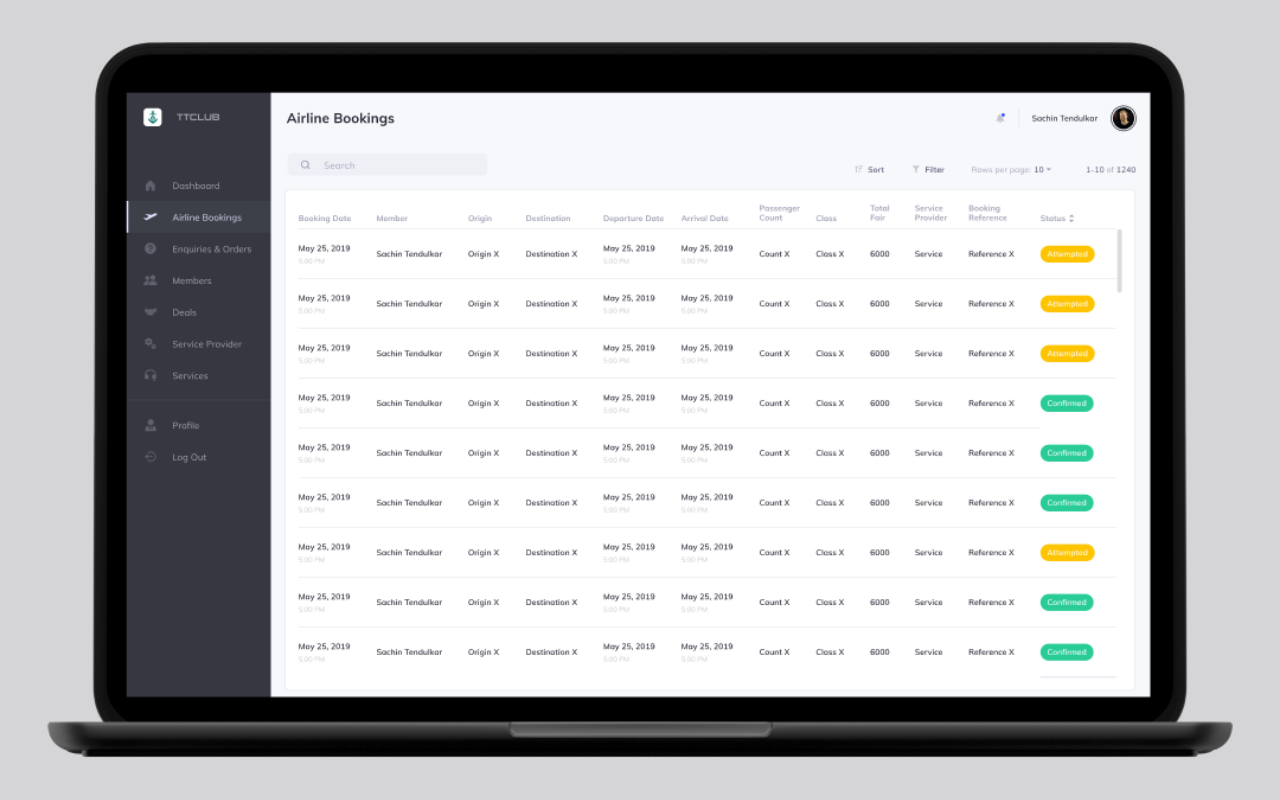
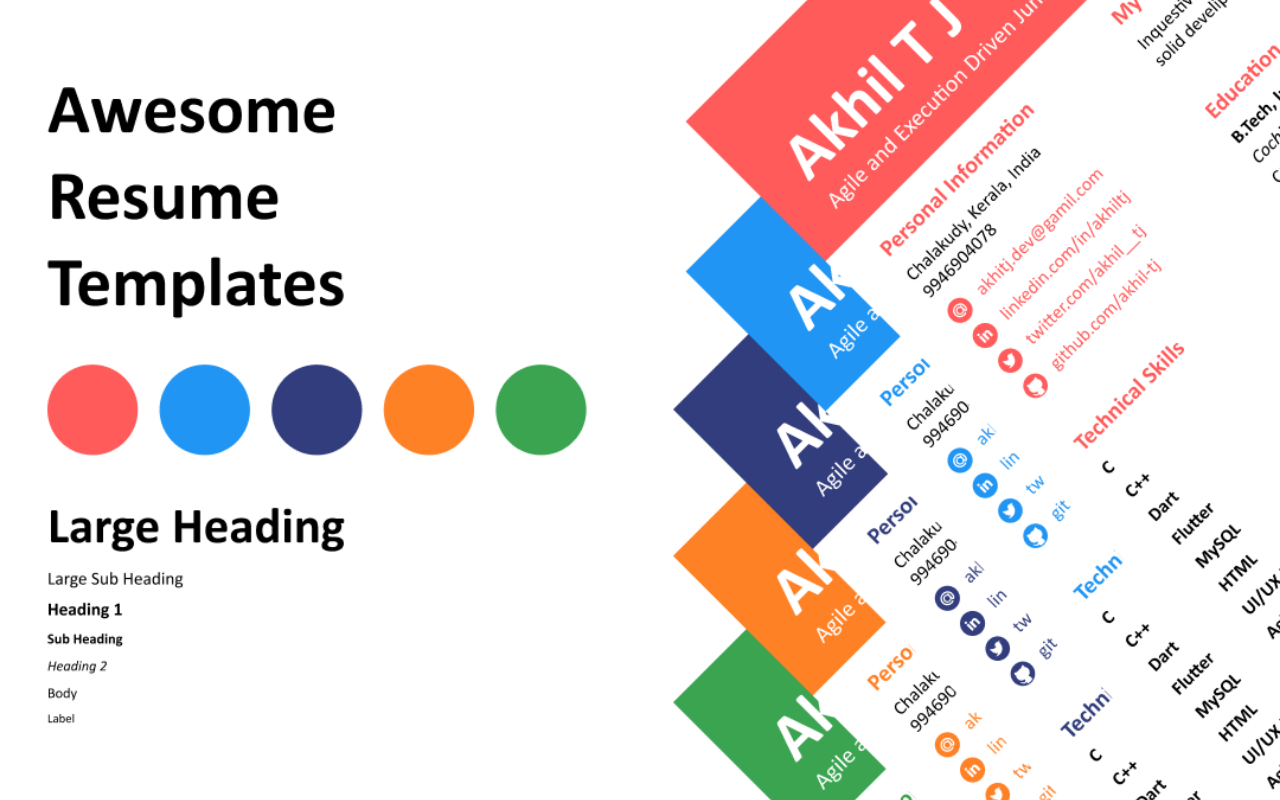
Before and after one commit to SuvarneshKM/portfolio-tj, a Next.js app: page /components/Playground in a window 1280 px wide. Built offline with nearby package versions, Linux system fonts and the light colour scheme; what @badrap/bar-of-progress would draw is missing.

Commit message:
playground

```diff
--- a/pages/components/Playground.js
+++ b/pages/components/Playground.js
@@ -22,31 +22,7 @@ function Playground() {
         transform duration-200 ease-out">
                     <div className="relative h-[135px] w-[135px] md:h-[270px] lg:p-20 md:w-[270px] ">
                         <Image
-                            src='/Playground/CGPA.png'
-                            layout="fill"
-                            objectFit="cover"
-                            className=""
-                        />
-                    </div>
-                </div>
-                <div className="flex items-center m-2 mt-5 space-x-4 rounded-lg cursor-pointer
-        hover:bg-gray-100 hover:scale-105 transition
-        transform duration-200 ease-out">
-                    <div className="relative h-[135px] w-[135px] md:h-[270px] lg:p-20 md:w-[270px] ">
-                        <Image
                             src='/Playground/Covid.png'
-                            layout="fill"
-                            objectFit="cover"
-                            className=""
-                        />
-                    </div>
-                </div>
-                <div className="flex items-center m-2 mt-5 space-x-4 rounded-lg cursor-pointer
-        hover:bg-gray-100 hover:scale-105 transition
-        transform duration-200 ease-out">
-                    <div className="relative h-[135px] w-[135px] md:h-[270px] lg:p-20 md:w-[270px] ">
-                        <Image
-                            src='/Playground/HC-Cucek.png'
                             layout="fill"
                             objectFit="cover"
                             className=""
@@ -89,18 +65,6 @@ function Playground() {
                         />
                     </div>
                 </div>
-                <div className="flex items-center m-2 mt-5 space-x-3 rounded-lg cursor-pointer
-        hover:bg-gray-100 hover:scale-105 transition
-        transform duration-200 ease-out">
-                    <div className="relative h-[135px] w-[135px] md:h-[270px] lg:p-20 md:w-[270px] ">
-                        <Image
-                            src='/Playground/TT-Club.png'
-                            layout="fill"
-                            objectFit="cover"
-                            className=""
-                        />
-                    </div>
-                </div>
             </div>
         </>
     )
--- a/pages/works/ctracker.js
+++ b/pages/works/ctracker.js
@@ -78,14 +78,14 @@ function ctracker() {
                     <div className=" inline-flex flex-wrap space-x-[22.47px]">
                         <div className="relative h-[371.69px] w-[371.69px] mt-[24px] ">
                             <Image
-                                src='/Playground/HC-Cucek.png'
+                                src='/Image-Assets/Livangle.png'
                                 layout="fill"
                                 objectFit="cover"
                             />
                         </div>
                         <div className="relative h-[371.69px] w-[371.69px] mt-[24px] ">
                             <Image
-                                src='/Playground/Covid.png'
+                                src='/Playground/HC-Cucek.png'
                                 layout="fill"
                                 objectFit="cover"
                             />
--- a/pages/works/hccucek.js
+++ b/pages/works/hccucek.js
@@ -56,7 +56,7 @@ function hccucek() {
                     <div className=" inline-flex flex-wrap space-x-[22.47px] ">
                         <div className="relative h-[371.69px] w-[371.69px] mt-[24px] ">
                             <Image
-                                src='/Image-Assets/Ctracker.png'
+                                src='/Playground/TT-Club.png'
                                 layout="fill"
                                 objectFit="cover"
                                 className=""
@@ -64,7 +64,7 @@ function hccucek() {
                         </div>
                         <div className="relative h-[371.69px] w-[371.69px] mt-[24px] ">
                             <Image
-                                src='/Playground/Cart.png'
+                                src='/Image-Assets/Ctracker.png'
                                 layout="fill"
                                 objectFit="cover"
                                 className=""
@@ -72,7 +72,7 @@ function hccucek() {
                         </div>
                         <div className="relative h-[371.69px] w-[371.69px] mt-[24px]">
                             <Image
-                                src='/Playground/Resume-Template.png'
+                                src='/Image-Assets/Livangle.png'
                                 layout="fill"
                                 objectFit="cover"
                                 className=""
--- a/pages/works/livangle.js
+++ b/pages/works/livangle.js
@@ -81,21 +81,21 @@ function livangle() {
                     <div className=" inline-flex flex-wrap space-x-[22.47px]">
                         <div className="relative h-[371.69px] w-[371.69px] mt-[24px] ">
                             <Image
-                                src='/Image-Assets/Ctracker.png'
+                                src='/Playground/HC-Cucek.png'
                                 layout="fill"
                                 objectFit="cover"
                             />
                         </div>
                         <div className="relative h-[371.69px] w-[371.69px] mt-[24px] ">
                             <Image
-                                src='/Portfolio/Playground-Image.png'
+                                src='/Playground/TT-Club.png'
                                 layout="fill"
                                 objectFit="cover"
                             />
                         </div>
                         <div className="relative h-[371.69px] w-[371.69px] mt-[24px]">
                             <Image
-                                src='/Playground/Resume-Template.png'
+                                src='/Image-Assets/Ctracker.png'
                                 layout="fill"
                                 objectFit="cover"
                             />
--- a/pages/works/ttclub.js
+++ b/pages/works/ttclub.js
@@ -99,7 +99,7 @@ function ttclub() {
                     <div className=" inline-flex flex-wrap space-x-[22.47px] ">
                         <div className="relative h-[371.69px] w-[371.69px] mt-[24px] ">
                             <Image
-                                src='/Playground/Login.png'
+                                src='/Image-Assets/Ctracker.png'
                                 layout="fill"
                                 objectFit="cover"
                                 className=""
@@ -107,7 +107,7 @@ function ttclub() {
                         </div>
                         <div className="relative h-[371.69px] w-[371.69px] mt-[24px] ">
                             <Image
-                                src='/Playground/Portfolio.png'
+                                src='/Image-Assets/Livangle.png'
                                 layout="fill"
                                 objectFit="cover"
                                 className=""
@@ -115,7 +115,7 @@ function ttclub() {
                         </div>
                         <div className="relative h-[371.69px] w-[371.69px] mt-[24px]">
                             <Image
-                                src='/Playground/CGPA.png'
+                                src='/Playground/HC-Cucek.png'
                                 layout="fill"
                                 objectFit="cover"
                                 className=""
```
